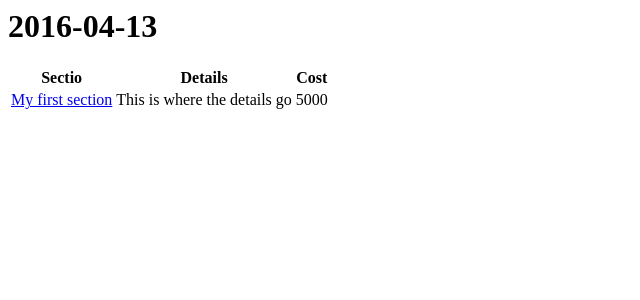
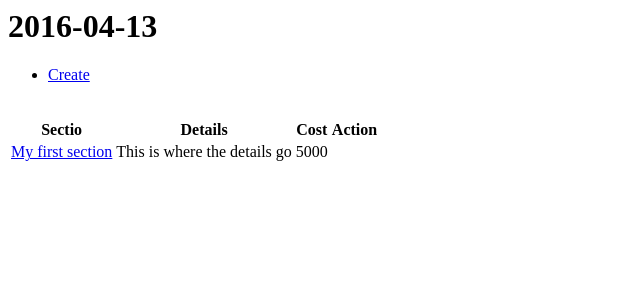
Before and after one commit to maxmilpro/prosite, a Django app: page /bids/proposal/1/ in a window 1280 px wide. Shown: the top 300 px of the page, without its empty margins (0-640 px from the left). Run offline with Django 3.2, Linux system fonts and the light colour scheme; data comes from the database, SQL or seed files in the repository.

Commit message:
Add Section CreateView and link to proposal_view.html

```diff
--- a/bids/templates/bids/proposal_view.html
+++ b/bids/templates/bids/proposal_view.html
@@ -1,9 +1,14 @@
 <h1>{{ proposal }}</h1>
+      <ul>
+        <li><a href="{% url 'bids:create_section' proposal.id %}">Create</a></li>
+      </ul>
+<br>
 <table>
   <tr>
     <th>Sectio</th>
     <th>Details</th>
     <th>Cost</th>
+    <th>Action</th>
   </tr>
   {% for section in proposal.section_set.all %}
   <tr>
--- /dev/null
+++ b/bids/templates/bids/section_form.html
@@ -0,0 +1,4 @@
+<form action="" method="post">{% csrf_token %}
+    {{ form.as_p }}
+    <input type="submit" value="Save" />
+</form>
--- a/bids/urls.py
+++ b/bids/urls.py
@@ -1,5 +1,6 @@
 from django.conf.urls import url
-from bids.views import CustomerList, HomeView, ProposalView, SectionView, CustomerCreate, ProjectCreate, ProposalCreate
+from bids.views import (CustomerList, HomeView, ProposalView, SectionView, CustomerCreate,
+ProjectCreate, ProposalCreate, SectionCreate)
 
 
 app_name = 'bids'
@@ -10,5 +11,6 @@ urlpatterns = [
     url(r'^proposal/(?P<pk>[0-9]+)/sections/$', SectionView.as_view(), name='section'),
     url(r'^customer/create/$', CustomerCreate.as_view(), name='create_customer'),
     url(r'^project/create/$', ProjectCreate.as_view(), name='create_project'),
-    url(r'^proposal/create/$', ProposalCreate.as_view(), name='create_proposal')
+    url(r'^proposal/create/$', ProposalCreate.as_view(), name='create_proposal'),
+    url(r'^proposal/(?P<pk>[0-9]+)/sections/create/$', SectionCreate.as_view(), name='create_section')
 ]
--- a/bids/views.py
+++ b/bids/views.py
@@ -40,3 +40,8 @@ class ProposalCreate(CreateView):
     model = Proposal
     fields = ['project']
     success_url = reverse_lazy('bids:home')
+
+class SectionCreate(CreateView):
+    model = Section
+    fields = ['proposal', 'title', 'details', 'cost']
+    success_url = reverse_lazy('bids:proposal')
```
